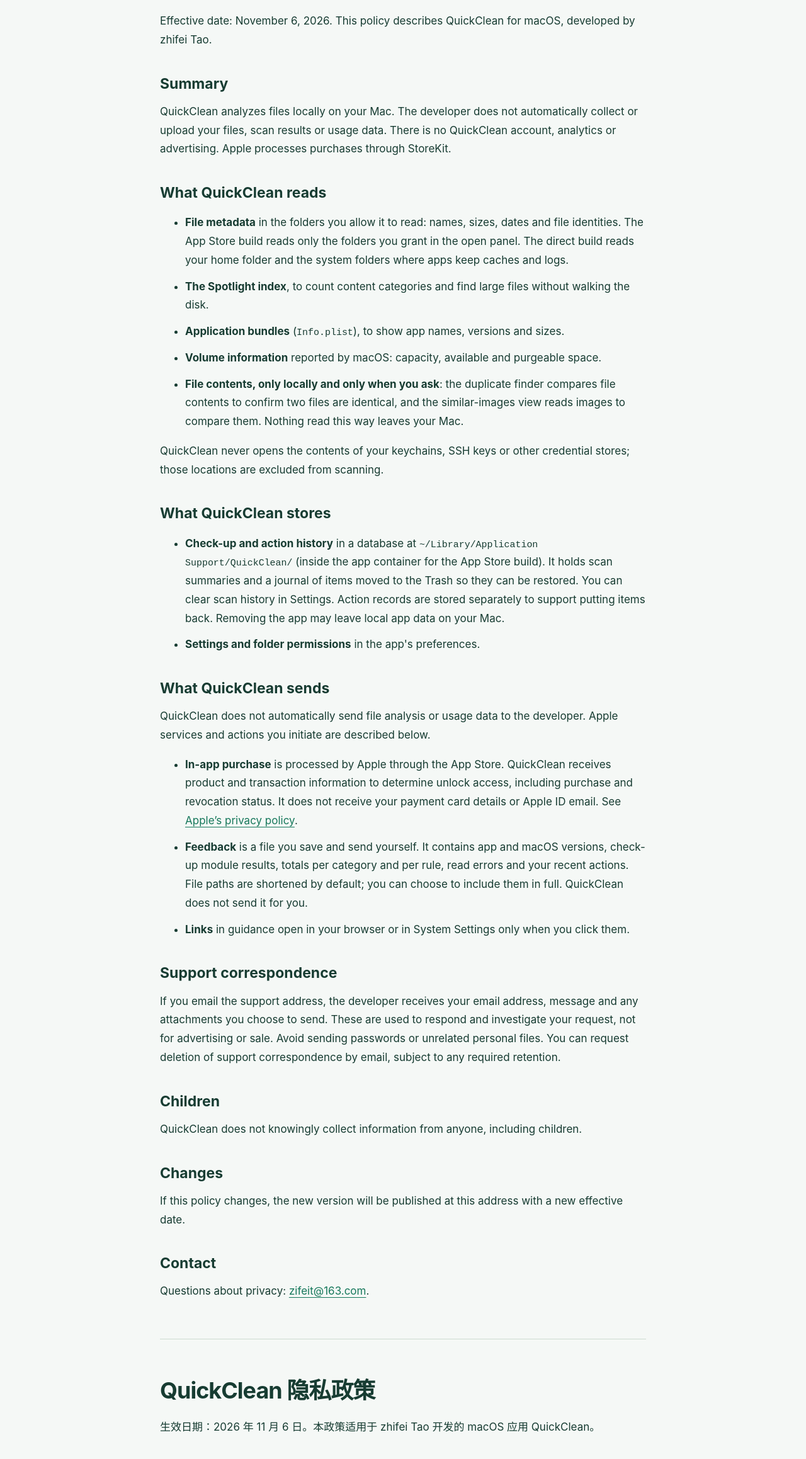
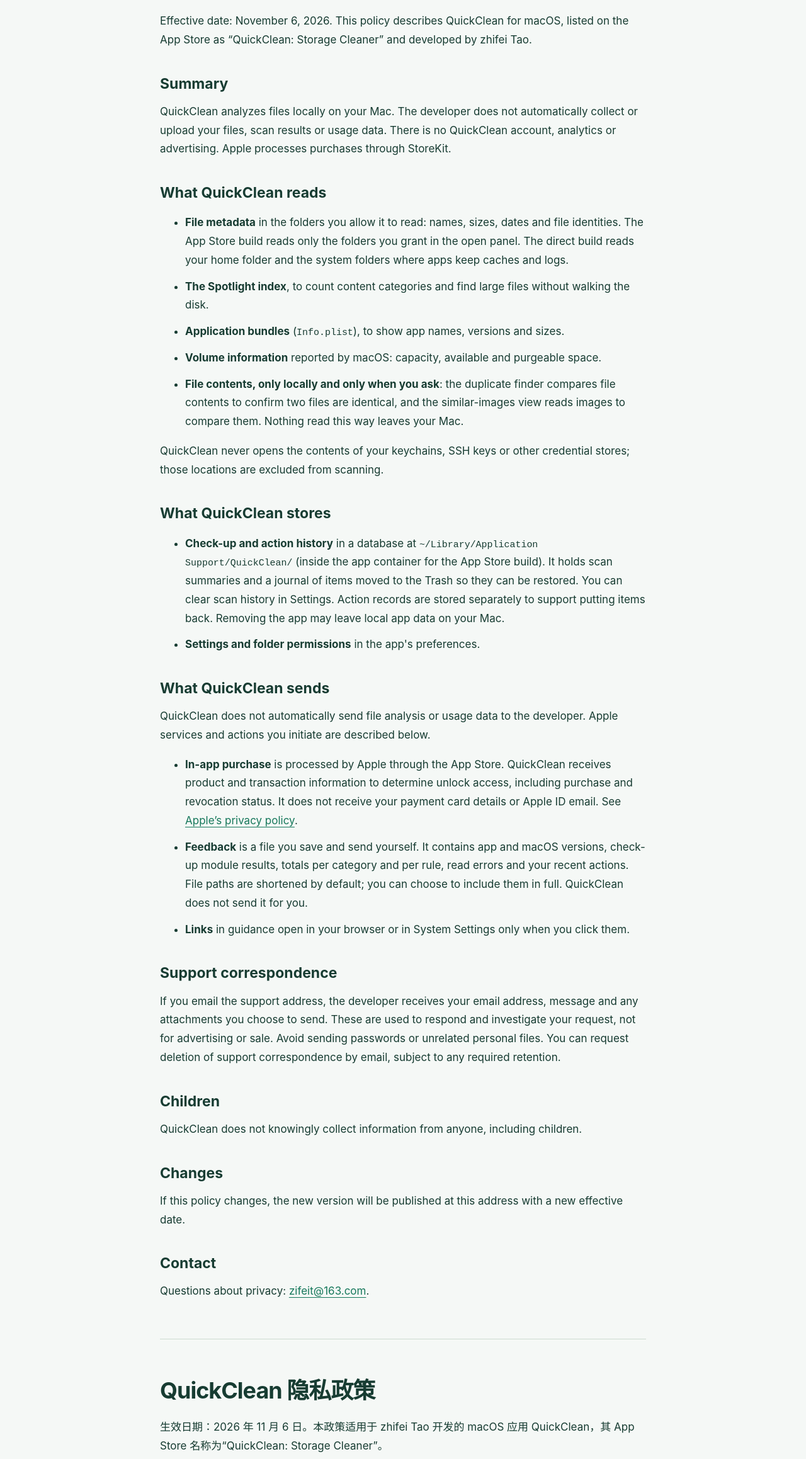
Before and after one commit to hawkinfo/quickclean-support, a plain HTML site: page privacy/index.html in a window 1280 px wide. Shown: the part 173-2490 px from the top of the page at 63% size. Drawn offline with Linux system fonts and the light colour scheme.

Commit message:
Align public page copy with updated store name

```diff
--- a/privacy/index.html
+++ b/privacy/index.html
@@ -1,5 +1,5 @@
-<!doctype html><html lang="en"><head><meta charset="utf-8"><meta name="viewport" content="width=device-width,initial-scale=1"><title>Privacy | QuickClean</title><meta name="description" content="QuickClean Mac Cleaner customer support and privacy information."><link rel="stylesheet" href="/quickclean-support/style.css"><link rel="icon" href="/quickclean-support/icon.png"></head><body><header><nav><a class="brand" href="/quickclean-support/"><img src="/quickclean-support/icon.png" alt="">QuickClean</a><a href="/quickclean-support/support/">Support · 支持</a><a href="/quickclean-support/privacy/">Privacy · 隐私</a></nav></header><main><h1>QuickClean Privacy Policy</h1>
-<p>Effective date: November 6, 2026. This policy describes QuickClean for macOS, developed by zhifei Tao.</p>
+<!doctype html><html lang="en"><head><meta charset="utf-8"><meta name="viewport" content="width=device-width,initial-scale=1"><title>Privacy | QuickClean</title><meta name="description" content="QuickClean Storage Cleaner customer support and privacy information."><link rel="stylesheet" href="/quickclean-support/style.css"><link rel="icon" href="/quickclean-support/icon.png"></head><body><header><nav><a class="brand" href="/quickclean-support/"><img src="/quickclean-support/icon.png" alt="">QuickClean</a><a href="/quickclean-support/support/">Support · 支持</a><a href="/quickclean-support/privacy/">Privacy · 隐私</a></nav></header><main><h1>QuickClean Privacy Policy</h1>
+<p>Effective date: November 6, 2026. This policy describes QuickClean for macOS, listed on the App Store as “QuickClean: Storage Cleaner” and developed by zhifei Tao.</p>
 <h2>Summary</h2>
 <p>QuickClean analyzes files locally on your Mac. The developer does not automatically collect or upload your files, scan results or usage data. There is no QuickClean account, analytics or advertising. Apple processes purchases through StoreKit.</p>
 <h2>What QuickClean reads</h2>
@@ -33,7 +33,7 @@
 <p>Questions about privacy: <a href="mailto:zifeit@163.com">zifeit@163.com</a>.</p>
 <hr>
 <h1>QuickClean 隐私政策</h1>
-<p>生效日期：2026 年 11 月 6 日。本政策适用于 zhifei Tao 开发的 macOS 应用 QuickClean。</p>
+<p>生效日期：2026 年 11 月 6 日。本政策适用于 zhifei Tao 开发的 macOS 应用 QuickClean，其 App Store 名称为“QuickClean: Storage Cleaner”。</p>
 <h2>摘要</h2>
 <p>QuickClean 在你的 Mac 本机分析文件。开发者不会自动收集或上传你的文件、扫描结果或使用数据。应用没有 QuickClean 账号、统计或广告。购买通过 Apple 的 StoreKit 处理。</p>
 <h2>QuickClean 读取什么</h2>
```
Also changed, not shown: index.html (+1 -1 lines), support/index.html (+1 -1 lines).
